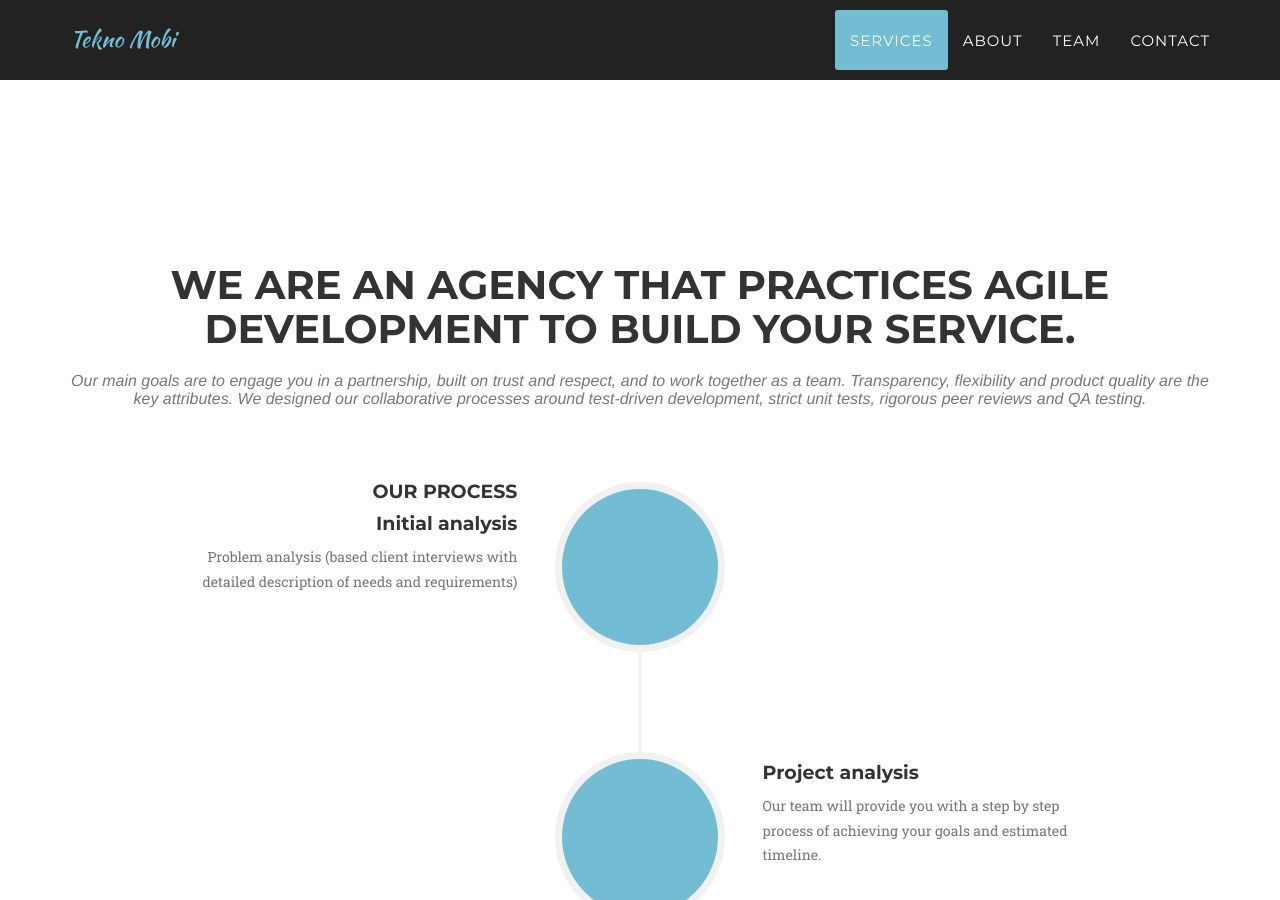
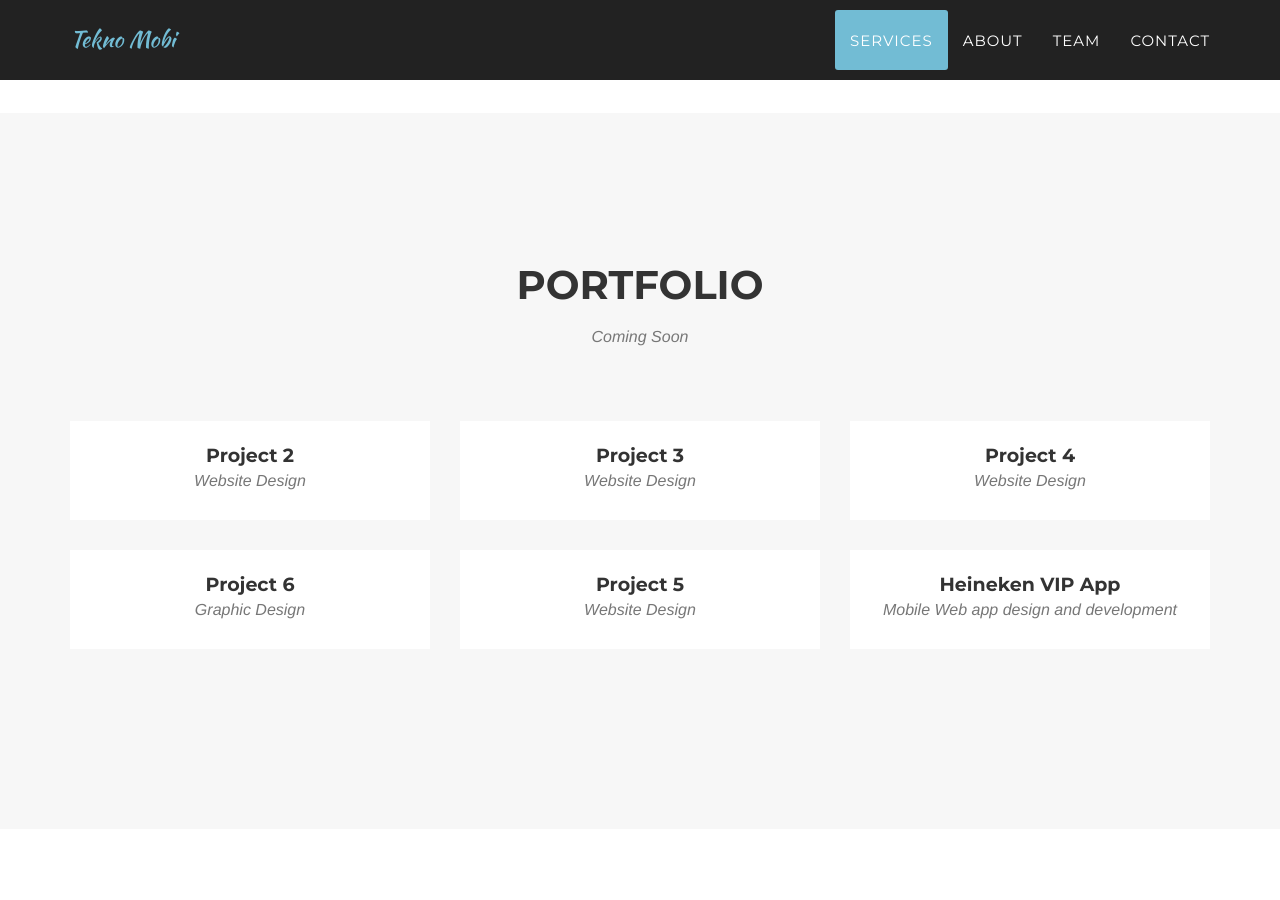
Before and after one commit to lnyousif/teknomobi, a Jekyll site: the page built from _posts/2014-07-18-project-1.markdown, in a window 1280 px wide and 900 px high, scrolled down 1703 px. Built offline with Jekyll 4.4.1, drawn with Linux system fonts in a browser that asks for light colours; some web fonts are replaced; some of the changed text lies outside the part shown.

Commit message:
updates 1

```diff
--- a/_includes/clients.html
+++ b/_includes/clients.html
@@ -1,6 +1,12 @@
 <!-- Clients Aside -->
     <aside class="clients">
         <div class="container">
+                    <div class="row">
+                <div class="col-lg-12 text-center">
+                    <h2 class="section-heading">Clients</h2>
+                    <h3 class="section-subheading text-muted">We have worked with many companies, small and large. short projects and longer ones. working alone or with small and large teams. These are few of the companies that we did work with</h3>
+                </div>
+            </div>
             <div class="row">
                 <div class="col-md-3 col-sm-6">
                     <a href="#">
@@ -36,7 +42,7 @@
                 </div>
                 <div class="col-md-3 col-sm-6">
                     <a href="#">
-                        <img style="max-width:80%; height:auto;" src="img/logos/McGrawHill.png" class="img-responsive img-centered center-block" alt="McGraw Hill Education">
+                        <img style="max-width:80%; height:auto;" src="img/logos/MCG.png" class="img-responsive img-centered center-block" alt="McGraw Hill Education">
                     </a>
                 </div>
                 <div class="col-md-3 col-sm-6">
--- a/_includes/contact.html
+++ b/_includes/contact.html
@@ -35,7 +35,7 @@
                             <div class="clearfix"></div>
                             <div class="col-lg-12 text-center">
                                 <div id="success"></div>
-                                <button type="submit" class="btn btn-xl">Submit</button>
+                                <button type="submit" class="btn btn-xl">Send Message</button>
                             </div>
                         </div>
                     </form>
--- a/_layouts/default.html
+++ b/_layouts/default.html
@@ -8,6 +8,7 @@
 
     {% include header.html %}
     {% include services.html %}
+    {% include portfolio_grid.html %}
     {% include about.html %}
     {% include clients.html %}
     {% include team.html %}
--- a/_posts/2014-07-18-project-1.markdown
+++ b/_posts/2014-07-18-project-1.markdown
@@ -1,15 +1,15 @@
 ---
-title:
-subtitle: Website Design
+title: Heineken VIP App
+subtitle: Mobile Web app design and development
 layout: default
 modal-id: 1
-date: 2014-07-18
-img: dreams.png
-thumbnail: dreams-thumbnail.png
+date: 2011-06-01
+img: heineken.jpg
+thumbnail: heineken-thumbnail.jpeg
 alt: image-alt
-project-date: April 2014
-client: Start Bootstrap
-category: Web Development
-description: Lorem ipsum dolor sit amet, usu cu alterum nominavi lobortis. At duo novum diceret. Tantas apeirian vix et, usu sanctus postulant inciderint ut, populo diceret necessitatibus in vim. Cu eum dicam feugiat noluisse.
+project-date: June 2012
+client: Heineken
+category: Mobile & Web Development
+description: We built this app to accompany a marketting campaign that was printed on each Heineken bottle and alow you to win prizes. To adhere to the requirements and limited time we built the app as mobile web app and made sure it work on the all the platforms at that time.
 
 ---
```
Also changed, not shown: img/logos/MCG.png (renamed from img/logos/McgrawHill.png), img/portfolio/Heineken-thumbnail.jpeg (added), img/portfolio/Heineken.jpg (added), img/portfolio/dreams-thumbnail.png (deleted), img/portfolio/dreams.png (deleted), img/portfolio/escape-thumbnail.png (deleted), img/portfolio/escape.png (deleted), img/portfolio/golden-thumbnail.png (deleted), img/portfolio/golden.png (deleted), img/portfolio/startup-framework-thumbnail.png (deleted), img/portfolio/startup-framework.png (deleted), img/portfolio/treehouse-thumbnail.png (deleted), img/portfolio/treehouse.png (deleted).
